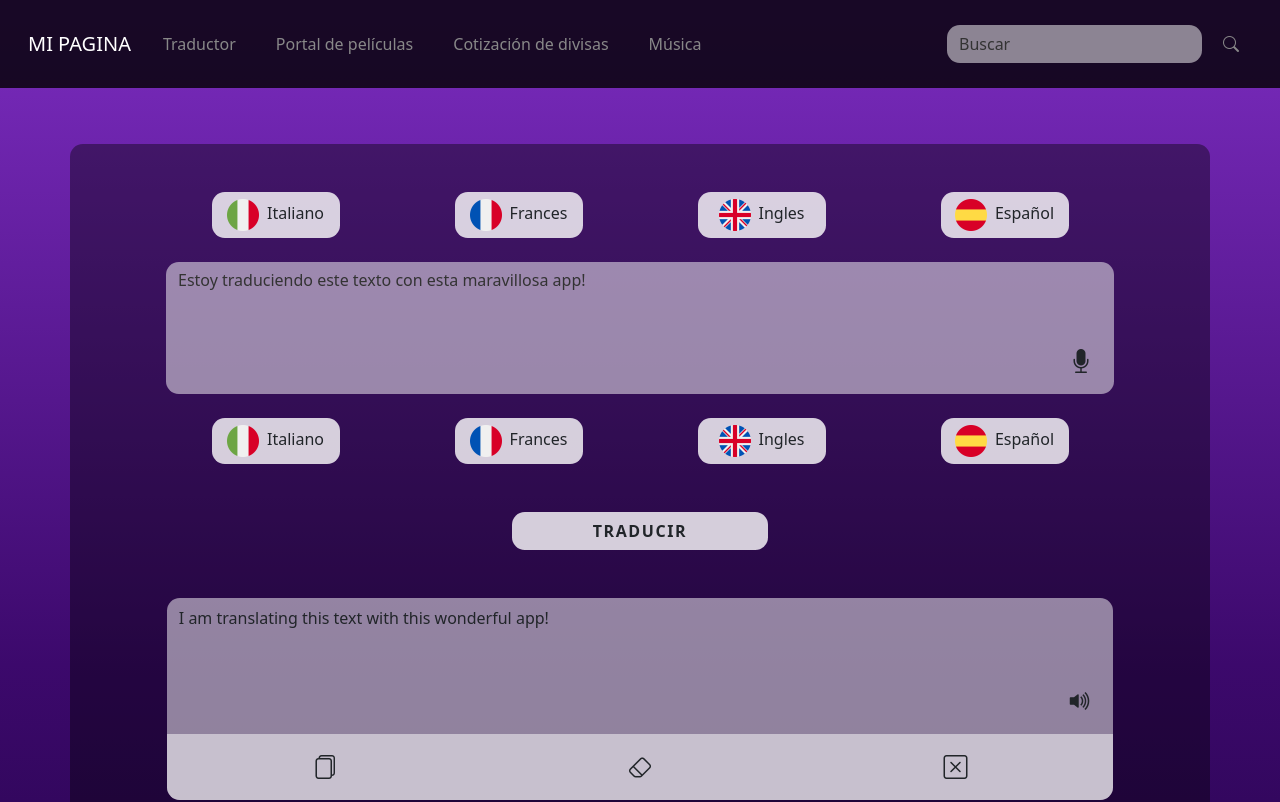
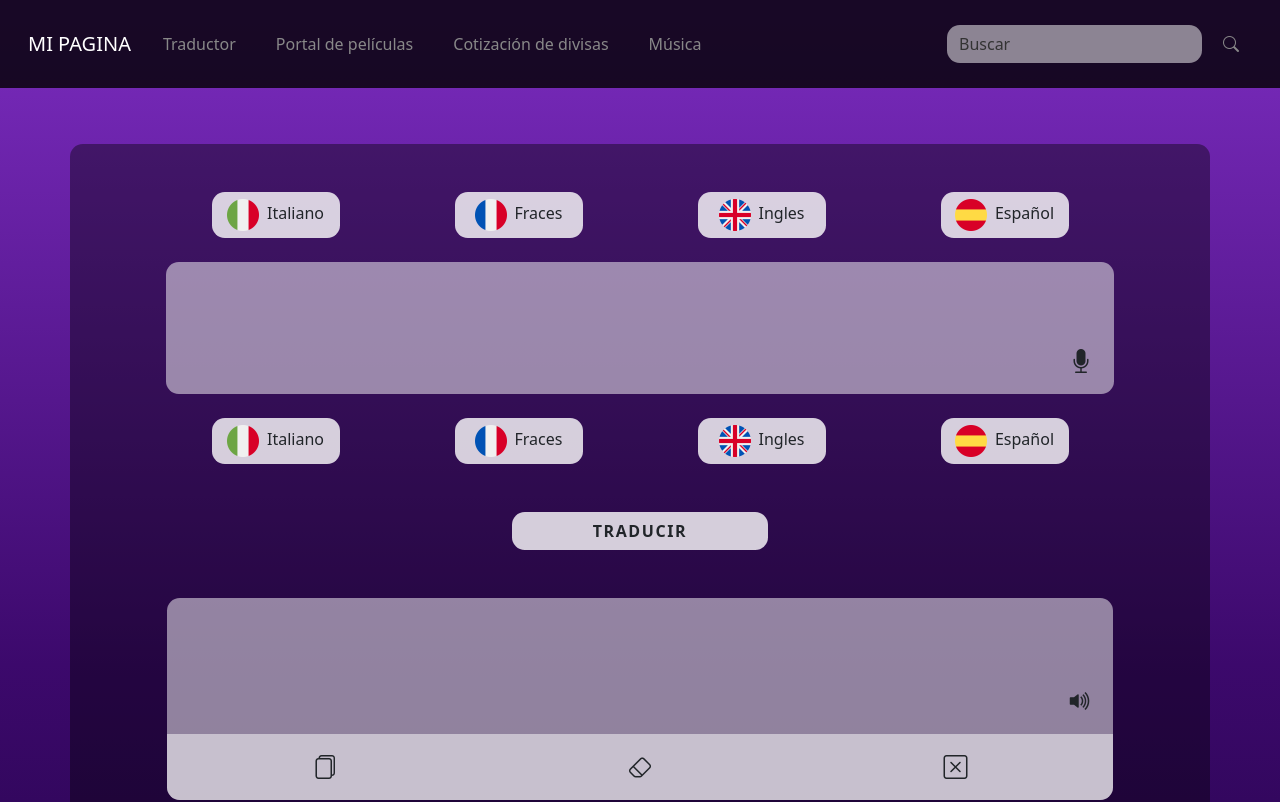
Before and after one commit to FlorNV/ServiciosWeb, an Angular app: page /traductor in a window 1280 px wide. Shown: the top 802 px of the page. Built offline with nearby package versions, Linux system fonts and the light colour scheme.

Commit message:
Nueva funcionalidad traductor

```diff
--- a/src/app/components/translator/translator.component.css
+++ b/src/app/components/translator/translator.component.css
@@ -41,6 +41,11 @@ main {
     background-color: rgba(255, 255, 255, .8);
     border-radius: 0.8rem;
     transition: color .3s ease-in-out,background-color .3s ease-in-out !important;
+}
+
+.btn-selected {
+    background-color: rgba(0, 0, 0, .6);
+    color: #fff;
 }
 
 .btn-idioma:active{
@@ -127,3 +132,24 @@ main {
 .btn-botton:active, .btn-bar__item:active {
     background-color: #fff;
 }
+
+
+
+
+
+
+
+
+.rojo{
+    background-color: red;
+    text-align: center;
+    color: white;
+    font-size: 25px;
+}
+
+.azul{
+    background-color: blue;
+    text-align: center;
+    color: white;
+    font-size: 25px;
+}
--- a/src/app/components/translator/translator.component.html
+++ b/src/app/components/translator/translator.component.html
@@ -1,44 +1,29 @@
 <main class="container contenedor-oscuro p-5">
     <form class="px-5" id="traductor" action="">
         <div class="row idioma-container gy-3">
-            <div class="col-6 col-md-3 text-center">
-                <button class="btn btn-idioma shadow-none" type="button"><img src="assets/img/italia.png" alt="">Italiano</button>
-            </div>
-            <div class="col-6 col-md-3 text-center">
-                <button class="btn btn-idioma shadow-none" type="button"><img src="assets/img/france.png" alt="">Frances</button>
-            </div>
-            <div class="col-6 col-md-3 text-center">
-                <button class="btn btn-idioma shadow-none" type="button"><img src="assets/img/united-kingdom.png" alt="">Ingles</button>
-            </div>
-            <div class="col-6 col-md-3 text-center">
-                <button class="btn btn-idioma shadow-none" type="button"><img src="assets/img/spain.png" alt="">Español</button>
+            <div *ngFor="let b of buttonsSourceLanguage" class="col-6 col-md-3 text-center">
+                <button [ngClass]="{'btn-selected': b.selected}" (click)="selectSourceLanguage(b)" class="btn btn-idioma shadow-none" type="button">
+                    <img src="assets/img/{{b.image}}" alt="">{{b.language}}
+                </button>
             </div>
         </div>
         <div class="input-container">
-            <textarea class="form-control shadow-none" rows="5" name="">Estoy traduciendo este texto con esta maravillosa app!</textarea>
+            <textarea class="form-control shadow-none" rows="5" name="" [(ngModel)]="text" name="text"></textarea>
             <button type="button" class="btn btn-botton shadow-none"><i class="bi bi-mic-fill"></i></button>
         </div>
         <div class="row idioma-container gy-3">
-            <div class="col-6 col-md-3 text-center">
-                <button class="btn btn-idioma shadow-none" type="button"><img src="assets/img/italia.png" alt="">Italiano</button>
-            </div>
-            <div class="col-6 col-md-3 text-center">
-                <button class="btn btn-idioma shadow-none" type="button"><img src="assets/img/france.png" alt="">Frances</button>
-            </div>
-            <div class="col-6 col-md-3 text-center">
-                <button class="btn btn-idioma shadow-none" type="button"><img src="assets/img/united-kingdom.png" alt="">Ingles</button>
-            </div>
-            <div class="col-6 col-md-3 text-center">
-                <button class="btn btn-idioma shadow-none" type="button"><img src="assets/img/spain.png" alt="">Español</button>
+            <div *ngFor="let b of buttonsTargetLanguage" class="col-6 col-md-3 text-center">
+                <button [ngClass]="{'btn-selected': b.selected}" (click)="selectTargetLanguage(b)" class="btn btn-idioma shadow-none" type="button">
+                    <img src="assets/img/{{b.image}}" alt="">{{b.language}}
+                </button>
             </div>
         </div>
-        <button type="submit" class="btn btn-formulario shadow-none">TRADUCIR</button>
+        <button (click)="translateText()" type="submit" class="btn btn-formulario shadow-none">TRADUCIR</button>
     </form>
     <div class="container">
         <div class="row row-cols-1 resultado-container">
             <div class="col resultado-container__texto">
-                I am translating this text with this wonderful app!
-                <!-- {{ textoTraducido }} -->
+                {{ translatedText }}
                 <button type="button" class="btn btn-botton shadow-none"><i class="bi bi-volume-up-fill"></i></button>
             </div>
             <div class="col">
@@ -47,7 +32,7 @@
                         <button type="button" class="btn btn-bar__item shadow-none" title="Copiar"><i class="bi bi-files"></i></button>
                     </div>
                     <div class="col-4 text-center">
-                        <button type="button" class="btn btn-bar__item shadow-none" title="Limpiar"><i class="bi bi-eraser"></i></button>
+                        <button (click)="translatedText=''" type="button" class="btn btn-bar__item shadow-none" title="Limpiar"><i class="bi bi-eraser"></i></button>
                     </div>
                     <div class="col-4 text-center">
                         <button type="button" class="btn btn-bar__item shadow-none" title="Salir"><i class="bi bi-x-square"></i></button>
--- a/src/app/components/translator/translator.component.ts
+++ b/src/app/components/translator/translator.component.ts
@@ -1,4 +1,6 @@
 import { Component, OnInit } from '@angular/core';
+import { Button } from 'src/app/models/button';
+import { TranslatorService } from 'src/app/services/translator.service';
 
 @Component({
   selector: 'app-translator',
@@ -7,9 +9,56 @@ import { Component, OnInit } from '@angular/core';
 })
 export class TranslatorComponent implements OnInit {
 
-  constructor() { }
+  text: string = '';
+  target: string = '';
+  source: string = '';
+  translatedText: string = '';
+  buttonsTargetLanguage!: Array<Button>;
+  buttonsSourceLanguage!: Array<Button>;
+
+  constructor(private translatorService: TranslatorService) {
+    this.target = 'es';
+    this.source = 'en';
+    this.buttonsTargetLanguage = Array<Button>();
+    this.buttonsTargetLanguage = [
+      { selected: false, language: 'Italiano', abreviation: 'it', image: 'italia.png'},
+      { selected: false, language: 'Fraces', abreviation: 'fr', image: 'france.png'},
+      { selected: false, language: 'Ingles', abreviation: 'en',image: 'united-kingdom.png'},
+      { selected: false, language: 'Español', abreviation: 'es',image: 'spain.png'}
+    ];
+    this.buttonsSourceLanguage = Array<Button>();
+    this.buttonsSourceLanguage = [
+      { selected: false, language: 'Italiano', abreviation: 'it', image: 'italia.png'},
+      { selected: false, language: 'Fraces', abreviation: 'fr', image: 'france.png'},
+      { selected: false, language: 'Ingles', abreviation: 'en',image: 'united-kingdom.png'},
+      { selected: false, language: 'Español', abreviation: 'es',image: 'spain.png'}
+    ];
+  }
 
   ngOnInit(): void {
   }
 
+  translateText(){
+    // console.log(this.text);
+    // console.log(`De ${this.source} a ${this.target}`);
+    this.translatorService.translate(this.text, this.target, this.source).subscribe((result) => {
+      this.translatedText = result.data.translations[0].translatedText;
+    })
+  }
+
+  selectTargetLanguage(button: Button){
+    this.buttonsTargetLanguage.forEach(b => {
+      b.selected = false;
+    });
+    button.selected = !button.selected;
+    this.target = button.abreviation;
+  }
+
+  selectSourceLanguage(button: Button){
+    this.buttonsSourceLanguage.forEach(b => {
+      b.selected = false;
+    });
+    button.selected = !button.selected;
+    this.source = button.abreviation;
+  }
 }
--- /dev/null
+++ b/src/app/models/button.ts
@@ -0,0 +1,7 @@
+export class Button {
+
+    selected!: boolean;
+    language!: string;
+    abreviation!: string;
+    image!: string;
+}
--- /dev/null
+++ b/src/app/services/translator.service.ts
@@ -0,0 +1,29 @@
+import { Injectable } from '@angular/core';
+import { HttpClient, HttpHeaders, HttpParams } from '@angular/common/http';
+import { Observable } from 'rxjs';
+
+@Injectable({
+  providedIn: 'root'
+})
+export class TranslatorService {
+
+  constructor(private _htpp: HttpClient) { }
+
+  translate(text: string, target: string, source: string): Observable<any> {
+    const httpOptions = {
+      headers: new HttpHeaders({
+        "content-type": "application/x-www-form-urlencoded",
+        "Accept-Encoding": "application/gzip",
+        "X-RapidAPI-Host": "google-translate1.p.rapidapi.com",
+        "X-RapidAPI-Key": "fa93237e82mshc9630ae5edb2b78p1ea897jsn892e38d9d423"
+      })
+    }
+
+    const body = new HttpParams()
+    .set('q', text)
+    .set('target', target)
+    .set('source', source);
+
+    return this._htpp.post("https://google-translate1.p.rapidapi.com/language/translate/v2", body, httpOptions);
+  }
+}
```
Also changed, not shown: src/app/services/movie.service.ts (added, +9 -0 lines).
